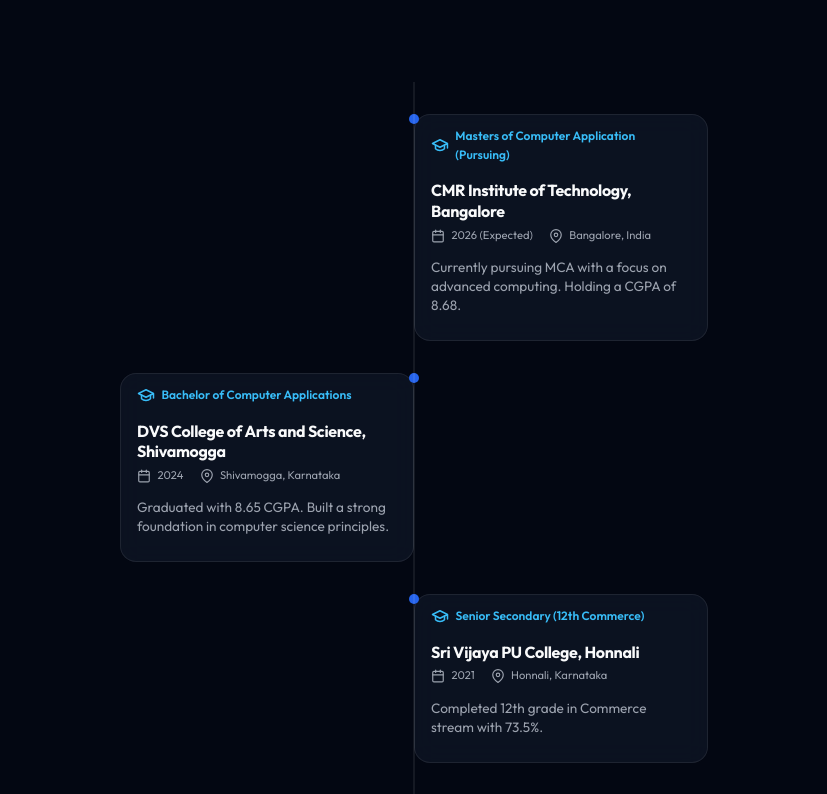
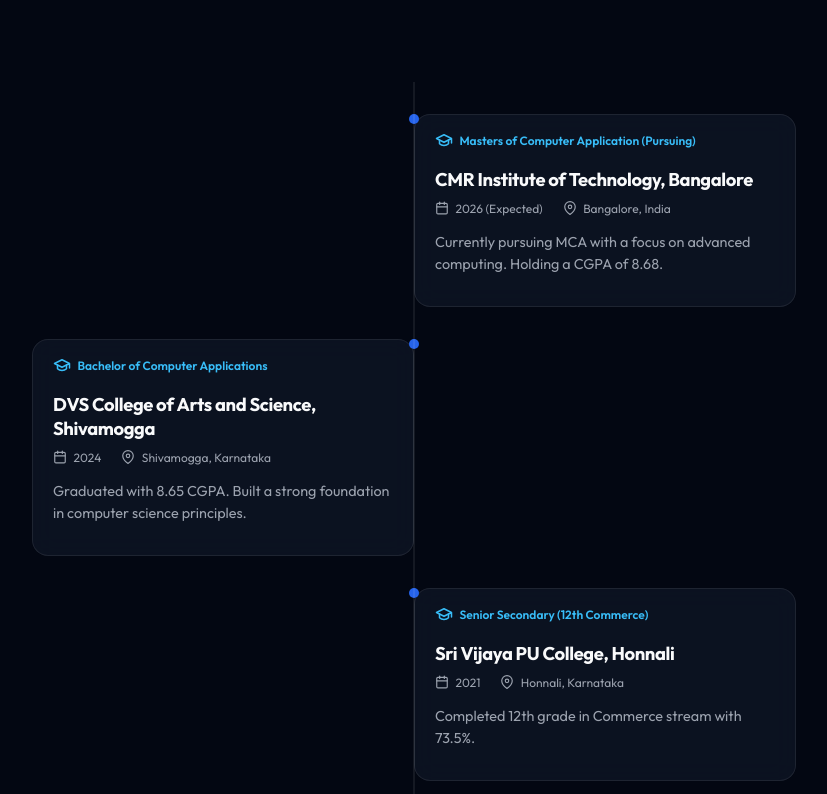
Before and after one commit to Abdul-Affan/portfolio, a React (Vite) app: page / in a window 1280 px wide. Shown: the part 2786-3580 px from the top of the page, without its empty margins (226-1053 px from the left). Built offline with nearby package versions, Linux system fonts and the light colour scheme.

Commit message:
Slightly increase Education card size and font-sizes for better balance

```diff
--- a/src/index.css
+++ b/src/index.css
@@ -559,8 +559,8 @@
 
 .timeline-card {
   grid-column: 2;
-  width: 260px;
-  padding: 0.7rem 1rem;
+  width: 340px;
+  padding: 1rem 1.25rem;
   text-align: left;
   position: relative;
   margin-left: 0;
@@ -586,17 +586,17 @@
 }
 
 .timeline-card h3 {
-  font-size: 1rem;
-  margin-bottom: 0.3rem;
+  font-size: 1.15rem;
+  margin-bottom: 0.4rem;
   line-height: 1.3;
 }
 
 .timeline-meta {
   display: flex;
-  gap: 1rem;
-  margin-bottom: 0.4rem;
+  gap: 1.25rem;
+  margin-bottom: 0.5rem;
   color: var(--text-muted);
-  font-size: 0.7rem;
+  font-size: 0.75rem;
 }
 
 .timeline-meta span {
@@ -607,8 +607,8 @@
 
 .timeline-desc {
   color: var(--text-muted);
-  font-size: 0.85rem;
-  line-height: 1.4;
+  font-size: 0.9rem;
+  line-height: 1.5;
 }
 
 @media (max-width: 768px) {
```
